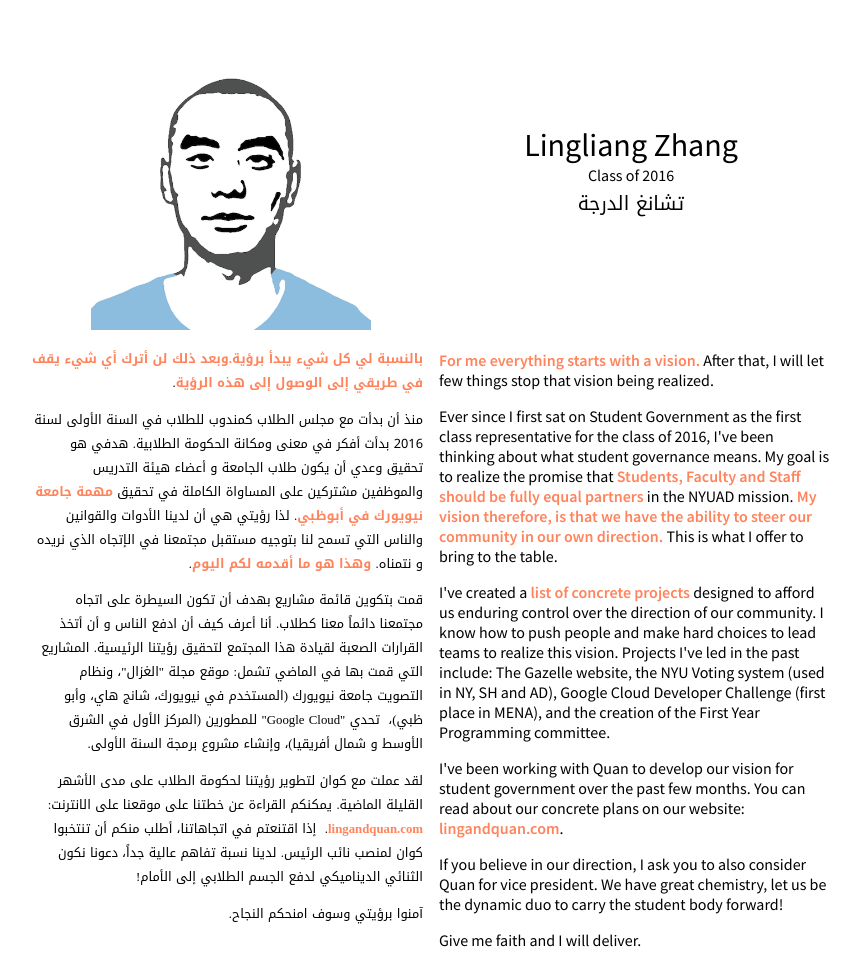
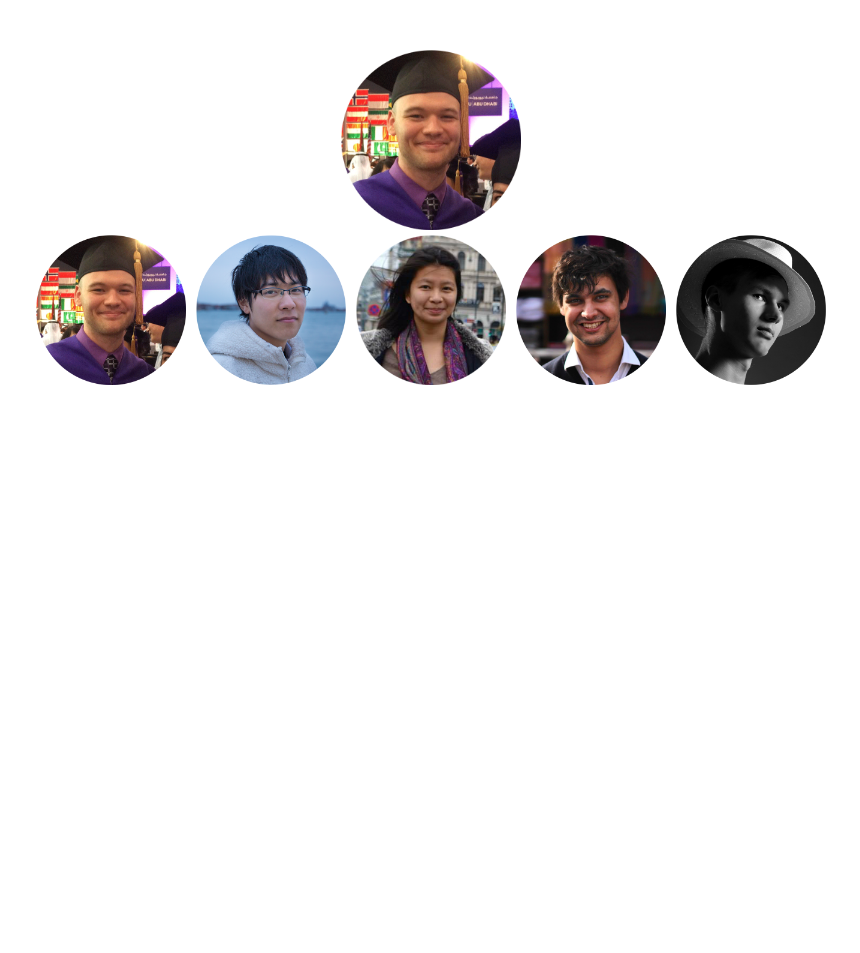
Before and after one commit to votelingquan/votelingquan.github.io, a plain HTML site: page index.html in a window 1280 px wide. Shown: the top 953 px of the page, without its empty margins (209-1069 px from the left). After the commit the page ends 800 px from the top, so only its background shows below. Drawn offline with nearby package versions, Linux system fonts and the light colour scheme; a web font is replaced by a local one.

Commit message:
Working on testimonials. Going React.

```diff
--- a/StylusCompiler/stylus/style.styl
+++ b/StylusCompiler/stylus/style.styl
@@ -1,9 +1,7 @@
-@import url('http://fonts.googleapis.com/css?family=Source+Sans+Pro:400,600');
-@import url('http://fonts.googleapis.com/earlyaccess/notokufiarabic.css');
-
 boldOrange = #FF835B
 
 html
+	color #323232
 	background-color white
 
 body
@@ -15,6 +13,7 @@ body
 .arabic
 	font-family Noto Kufi Arabic
 	&.left
+		line-height 2.2em
 		text-align right
 		font-size 0.8em
 		padding-right 8px
@@ -25,6 +24,7 @@ body
 .english
 	font-family Source Sans Pro
 	&.right
+		line-height 1.6em
 		font-size 1em
 		padding-left 8px
 	b
@@ -38,7 +38,7 @@ body
 	text-align center
 
 .image-whole-collumn
-	width 70%
+	width 60%
 
 .centered-titles
 	text-align center
@@ -71,6 +71,31 @@ body
 .center-image
 	text-align center
 
+
+/*Testimonials*/
+.testimonial-face-item
+	padding 5px
+	img
+		width 100%
+/*Starting testimonial face*/
+.testimonial-description
+	text-align center
+
+.testimonial-face
+	margin 0 auto
+
+#ling-testimonial
+	.testimonial-face
+		background: url("../images/testimonials/Brett.png");
+		background-size: cover
+		background-position: center
+		background-repeat: no-repeat
+		height: 180px
+		width: 180px
+		overflow: hidden
+
+
+
 @media screen and (max-width: 400px)
 	.half
 		width 100%
--- a/index.html
+++ b/index.html
@@ -3,7 +3,7 @@
   <head>
     <link href='http://fonts.googleapis.com/css?family=Source+Sans+Pro:400,600' rel='stylesheet' type='text/css'>
     <link href='http://fonts.googleapis.com/earlyaccess/notokufiarabic.css' rel='stylesheet' type='text/css'>
-
+    <script src="https://ajax.googleapis.com/ajax/libs/jquery/2.1.3/jquery.min.js"></script>
     <meta http-equiv='Content-type' content='text/html; charset=utf-8'>
     <title>Ling and Quan for Student Government</title>
     <meta name="viewport" content="width=device-width" />
@@ -35,6 +35,7 @@
     </div>
     -->
 
+    <!--
     <div class="flex-container">
       <div class="flex-item">
         <div class="center-image">
@@ -116,7 +117,8 @@
 
 
           </div>
-      </div><div class="flex-item">
+      </div>
+      <div class="flex-item">
           <div class="english right">
             <p>
             My name is Quan Vuong, and I am honored to declare my candidacy for the position of Vice President of Student Government. I am running with Lingliang Zhang, who is running for President.</p>
@@ -138,6 +140,32 @@
             <p>Ling and I have been in discussion about our vision for the past 4 months. The alignment in our ideas has inspired us to join forces. I humbly ask you to consider both of our candidacies so that we can serve you better.</p>
 
             <p>Quan</p>
+        </div>
+      </div>
+    </div>
+  -->
+    <div>
+
+    <div id="ling-testimonial" class="testimonial-description">
+      <div class="testimonial-face"></div>
+
+
+    </div>
+    <div class="flex-container">
+      <div data-name="brett" class="flex-item testimonial-face-item">
+        <img src="images/testimonials/Brett.png" />
+      </div>
+      <div data-name="koh" class="flex-item testimonial-face-item">
+        <img src="images/testimonials/Koh.png" />
+      </div>
+      <div data-name="mandy" class="flex-item testimonial-face-item">
+        <img src="images/testimonials/Mandy.png" />
+      </div>
+      <div data-name="nino" class="flex-item testimonial-face-item">
+        <img src="images/testimonials/Nino.png" />
+      </div>
+      <div data-name="sebastian" class="flex-item testimonial-face-item">
+        <img src="images/testimonials/Sebastian.png" />
       </div>
     </div>
 
```
Also changed, not shown: css/style.css, images/testimonials/Brett.png (added), images/testimonials/Koh.png (added), images/testimonials/Mandy.png (added), images/testimonials/Nino.png (added), images/testimonials/Sebastian.png (added), 1 other file.
